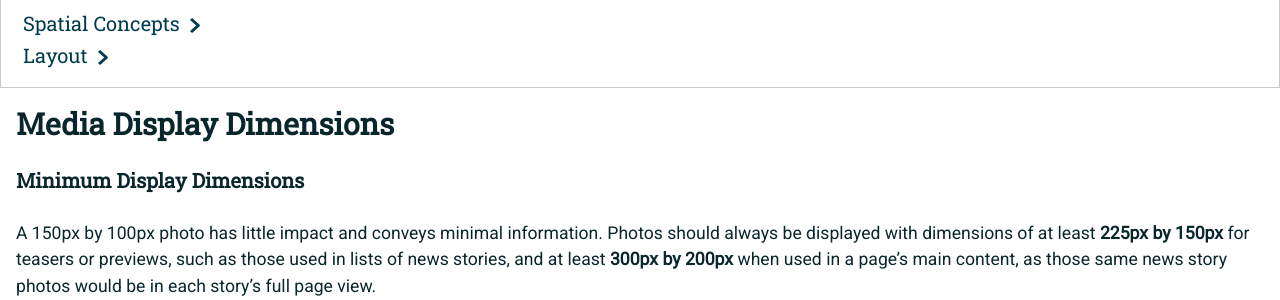
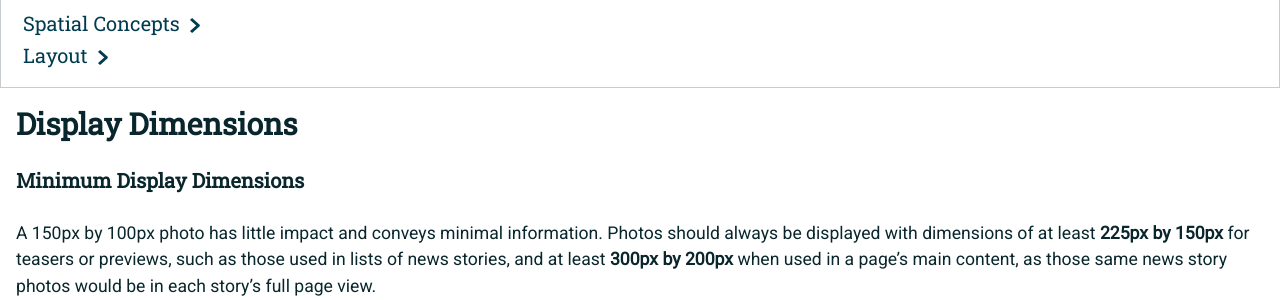
Before and after one commit to usnavy/Navy-Design-Guide, a Jekyll site: the page built from display-dimensions.md, in a window 1280 px wide. Shown: the part 1667-1967 px from the top of the page. Built offline with Jekyll 4.4.1, drawn with Linux system fonts in a browser that asks for light colours; nearby versions of some CDN libraries; our own code applies the rules of GitHub Pages for plain Markdown files.

Commit message:
Update and rename media-display-dimensions.md to display-dimensions.md

```diff
--- a/media-display-dimensions.md
+++ b/display-dimensions.md
@@ -1,4 +1,4 @@
-## Media Display Dimensions
+## Display Dimensions
 
 ### Minimum Display Dimensions
 
```
